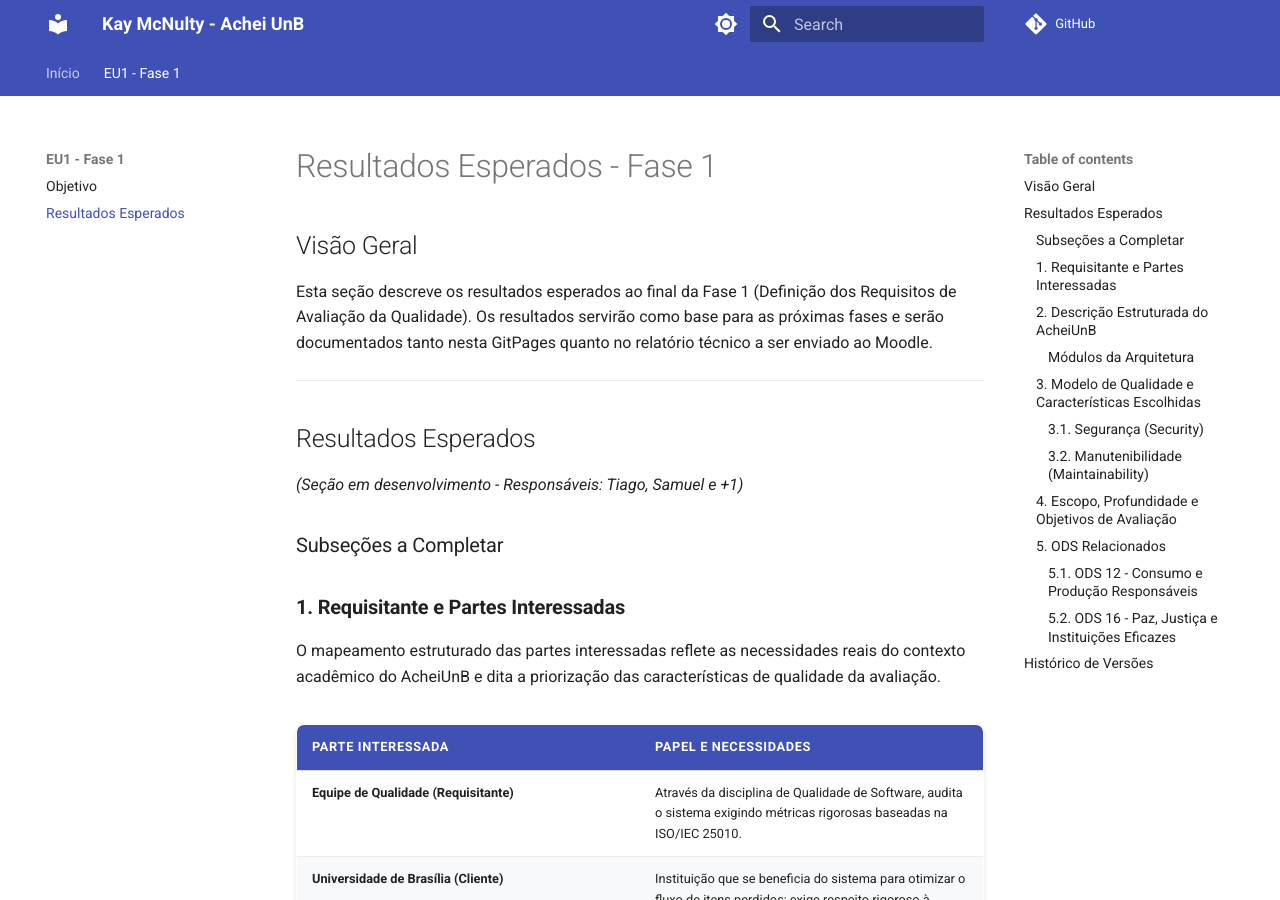
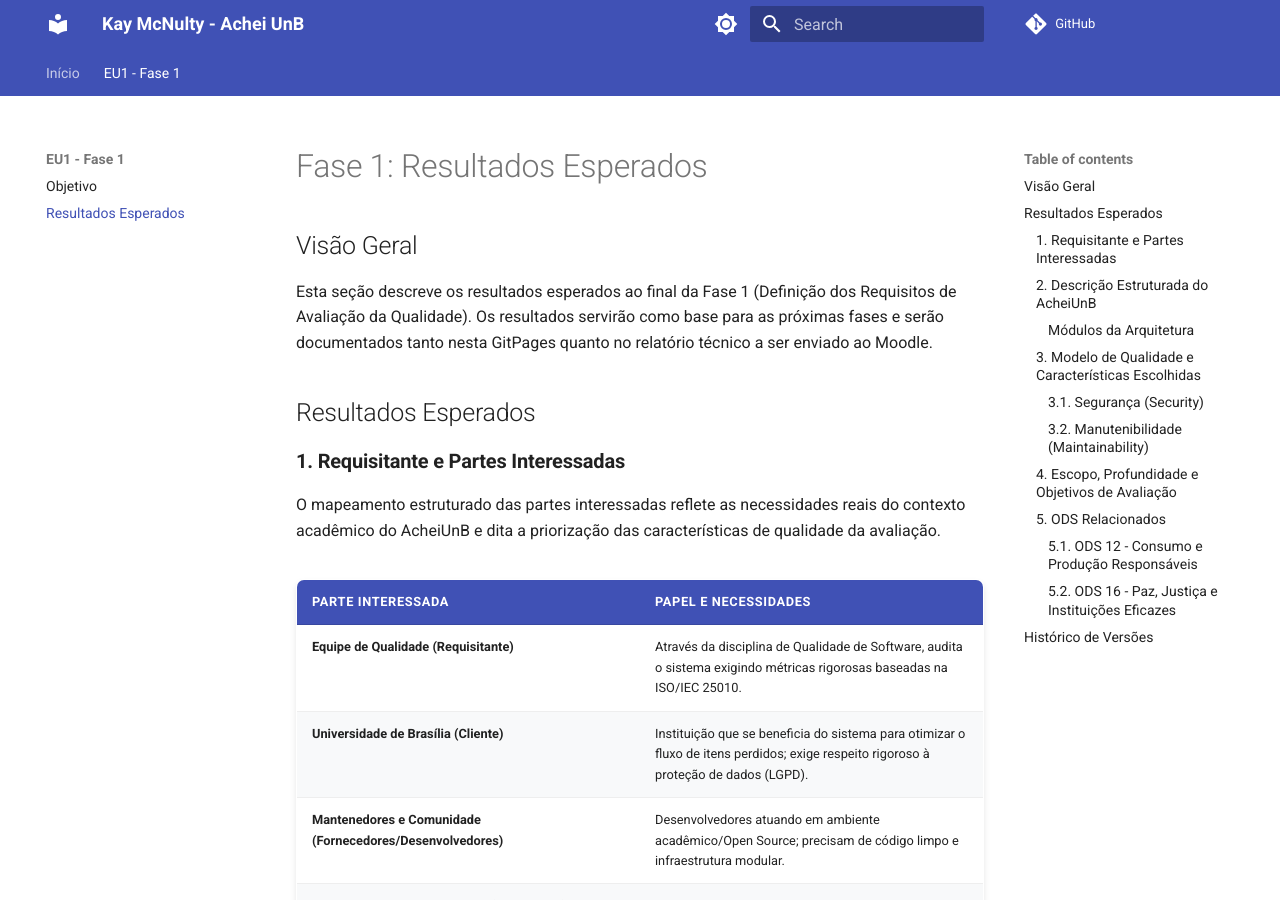
Before and after one commit to FCTE-Qualidade-de-Software-1/2026-1_T01_KAY_MCNULTY, an MkDocs documentation site: the page built from docs/fases/fase1/resultados.md, in a window 1280 px wide and 900 px high. Built offline with MkDocs 1.6.1 and Material for MkDocs 9.7.7, drawn with Linux system fonts in a browser that asks for light colours; comment, search, counter and statistics services are not loaded.

Commit message:
Revise title and clean up resultados.md
Updated section title and removed placeholder text.

```diff
--- a/docs/fases/fase1/resultados.md
+++ b/docs/fases/fase1/resultados.md
@@ -1,17 +1,12 @@
-# Resultados Esperados - Fase 1
+# Fase 1: Resultados Esperados
+
 
 ## Visão Geral
 
 Esta seção descreve os resultados esperados ao final da Fase 1 (Definição dos Requisitos de Avaliação da Qualidade). Os resultados servirão como base para as próximas fases e serão documentados tanto nesta GitPages quanto no relatório técnico a ser enviado ao Moodle.
 
----
 
 ## Resultados Esperados
-
-_(Seção em desenvolvimento - Responsáveis: Tiago, Samuel e +1)_
-
-### Subseções a Completar
-
 ### **1. Requisitante e Partes Interessadas**
 
 O mapeamento estruturado das partes interessadas reflete as necessidades reais do contexto acadêmico do AcheiUnB e dita a priorização das características de qualidade da avaliação.
```
